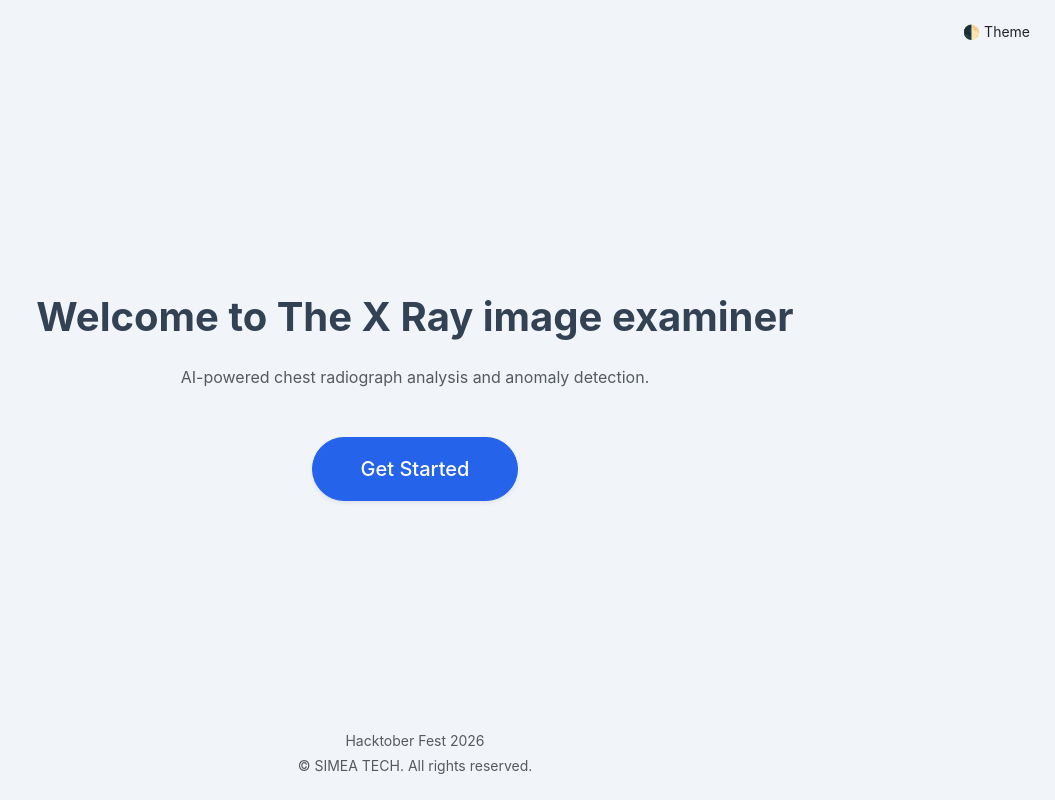
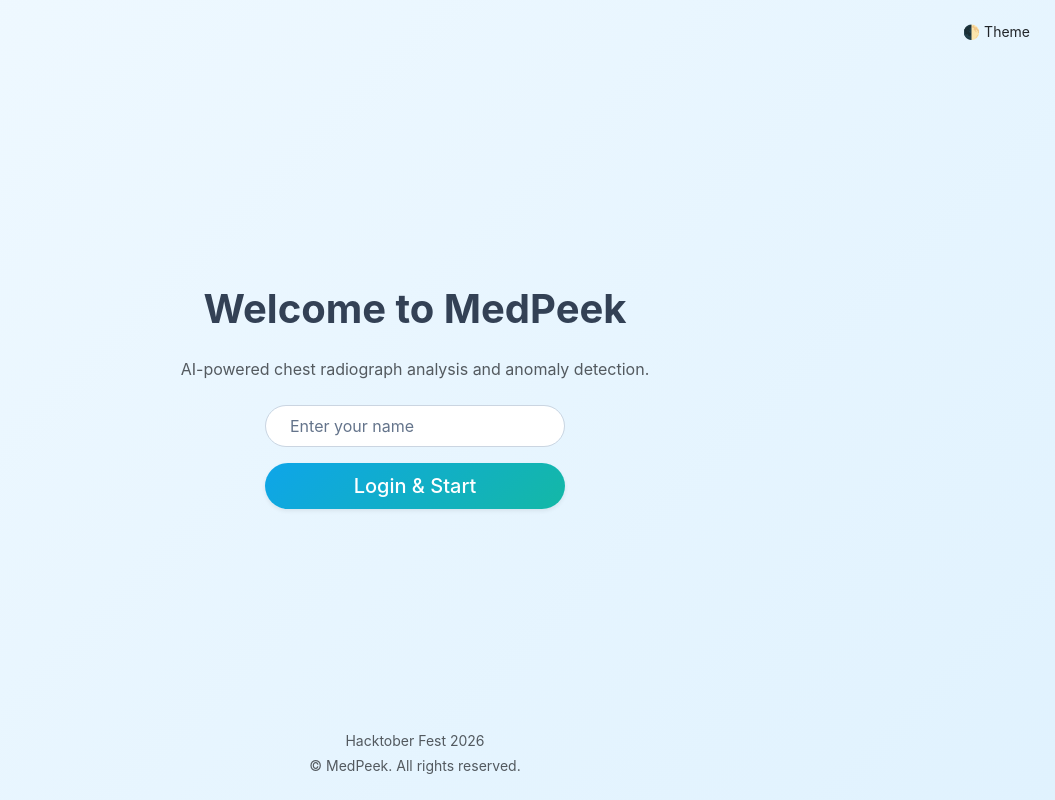
Before and after one commit to Carl-Simea/MedPeek, a Flask app: page / in a window 1280 px wide. Shown: the whole page, without its empty margins (225-1280 px from the left). Run offline with Flask 3, Linux system fonts and the light colour scheme.

Commit message:
Apply Oceanic Teal gradient UI and preload Ollama model

```diff
--- a/X_ray_Examiner/app.py
+++ b/X_ray_Examiner/app.py
@@ -1,19 +1,38 @@
 import os
+import requests
 from flask import Flask, render_template, request, session, redirect, url_for
 from services.analyzer import analyze_xray
 
 app = Flask(__name__)
-# A static key prevents chat history from wiping every time the Flask server restarts during development
 app.secret_key = "replace_this_with_a_secure_random_string_in_production"
 
-@app.route("/")
+@app.route("/", methods=["GET", "POST"])
 def home():
+    if request.method == "POST":
+        session["username"] = request.form.get("username", "Guest").strip()
+
+        try:
+            requests.post(
+                "http://localhost:11434/api/generate",
+                json={"model": "llava", "keep_alive": "1h"},
+                timeout=3
+            )
+        except requests.exceptions.RequestException:
+            pass
+
+        return redirect(url_for("results"))
+
     return render_template("home.html")
 
 @app.route("/results", methods=["GET", "POST"])
 def results():
-    if "chat_history" not in session:
-        session["chat_history"] = []
+    username = session.get("username", "Guest")
+
+    if "chat_history" not in session or not session["chat_history"]:
+        session["chat_history"] = [{
+            "sender": "bot",
+            "text": f"Hello {username}. Welcome to MedPeek. You can select a sample case below or upload a scan with your symptoms to receive a structured analysis."
+        }]
 
     if "image_count" not in session:
         session["image_count"] = 0
@@ -21,13 +40,10 @@ def results():
     error_message = None
 
     if request.method == "POST":
-        # Capture the text message from the chat input
         user_text = request.form.get("user_message", "").strip()
-
         uploaded_files = request.files.getlist("xray_image")
         valid_files = [f for f in uploaded_files if f and f.filename != '']
 
-        # If the user typed something, save it to the chat history immediately
         if user_text:
             session["chat_history"].append({
                 "sender": "user",
@@ -35,42 +51,64 @@ def results():
             })
             session.modified = True
 
-        # Enforce the 5-at-a-time limit
         if len(valid_files) > 5:
             error_message = "You can only upload up to 5 images at a time."
 
-        # Enforce the 20-total-per-chat limit
         elif session["image_count"] + len(valid_files) > 20:
             remaining = 20 - session["image_count"]
             error_message = f"Chat limit reached. You only have {remaining} upload(s) remaining."
 
-        # Handle file uploads
         elif valid_files:
             for file in valid_files:
-                # Add user message to UI indicating upload
                 session["chat_history"].append({
                     "sender": "user",
                     "text": f"[Image Uploaded: {file.filename}]"
                 })
 
-                # Call the local Ollama model
                 gemma_response = analyze_xray(file)
 
-                # Add the AI's actual analysis to the chat
+                structured_html = f"""
+                <div class="breakdown-wrapper">
+                    <div class="breakdown-card">
+                        <div class="breakdown-title">What the image shows</div>
+                        <div class="breakdown-content">{gemma_response}</div>
+                    </div>
+                    <div class="breakdown-card">
+                        <div class="breakdown-title d-flex justify-content-between align-items-center">
+                            Findings
+                            <span class="badge-confidence">Moderate Confidence</span>
+                        </div>
+                        <div class="breakdown-content">
+                            Review indicates potential structural anomalies. Correlate with clinical symptoms.
+                        </div>
+                    </div>
+                    <div class="breakdown-card">
+                        <div class="breakdown-title">Next Steps & Referrals</div>
+                        <div class="breakdown-content">
+                            <ul>
+                                <li>Schedule an appointment with an Orthopedic specialist.</li>
+                                <li>Do not put weight on the affected area until reviewed.</li>
+                                <li>Keep the area immobilized.</li>
+                            </ul>
+                        </div>
+                    </div>
+                </div>
+                """
+
                 session["chat_history"].append({
                     "sender": "bot",
-                    "text": gemma_response
+                    "text": structured_html
                 })
 
                 session["image_count"] += 1
 
             session.modified = True
 
-        # Handle pure text messages (no image attached)
         elif user_text:
             session["chat_history"].append({
                 "sender": "bot",
-                "text": "I received your message. Please attach an X-ray image if you need visual analysis."
+                # Updated fallback response to dynamically use the username
+                "text": f"I received your message, {username}. Please attach an X-ray image if you need visual analysis."
             })
             session.modified = True
 
--- a/X_ray_Examiner/static/script.js
+++ b/X_ray_Examiner/static/script.js
@@ -1,57 +1,49 @@
 document.addEventListener("DOMContentLoaded", () => {
-    // 1. Theme Toggle
+    // 1. Theme Toggle Logic
+    const themeToggleBtn = document.getElementById('theme-toggle');
     const htmlElement = document.documentElement;
-    const themeToggleBtn = document.getElementById('theme-toggle');
 
     if (themeToggleBtn) {
         themeToggleBtn.addEventListener('click', () => {
             const currentTheme = htmlElement.getAttribute('data-bs-theme');
             const newTheme = currentTheme === 'light' ? 'dark' : 'light';
-
             htmlElement.setAttribute('data-bs-theme', newTheme);
             localStorage.setItem('theme', newTheme);
         });
     }
 
-    // 2. Chat Auto-Scroll
+    // 2. Chat Scroll to Bottom
     const chatWindow = document.getElementById('chat-window');
     if (chatWindow) {
         chatWindow.scrollTop = chatWindow.scrollHeight;
     }
 
-    // 3. File Selection Indicator
+    // 3. File Input UI Update
     const fileInput = document.getElementById('xray_upload');
     const fileText = document.getElementById('file-selection-text');
+
     if (fileInput && fileText) {
         fileInput.addEventListener('change', function() {
             if (this.files && this.files.length > 0) {
-                fileText.textContent = `📎 ${this.files.length} image(s) ready to send`;
+                // Map the file names and join them with a comma
+                let fileNames = Array.from(this.files).map(f => f.name).join(', ');
+                fileText.textContent = `Selected: ${fileNames}`;
                 fileText.classList.remove('d-none');
             } else {
-                fileText.textContent = '';
                 fileText.classList.add('d-none');
             }
         });
     }
+});
 
-    // 4. Submit Form on Enter (Textarea)
-    const chatInput = document.querySelector('.chat-input');
-    const chatForm = chatInput ? chatInput.closest('form') : null;
-
-    if (chatInput && chatForm) {
-        chatInput.addEventListener('keydown', function(e) {
-            // Submit if Enter is pressed without Shift
-            if (e.key === 'Enter' && !e.shiftKey) {
-                e.preventDefault(); // Prevent new line
-
-                const hasText = chatInput.value.trim() !== '';
-                const hasFile = fileInput && fileInput.files.length > 0;
-
-                // Only submit if there is actually text or a file
-                if (hasText || hasFile) {
-                    chatForm.submit();
-                }
-            }
-        });
+// 4. Sample Prompts Injector (Global scope for inline onclick buttons)
+window.setPrompt = function(text) {
+    const input = document.querySelector('.chat-input');
+    if (input) {
+        input.value = text;
+        input.focus();
+        // Trigger the auto-resize behavior
+        input.style.height = 'auto';
+        input.style.height = input.scrollHeight + 'px';
     }
-});
+};
--- a/X_ray_Examiner/static/style.css
+++ b/X_ray_Examiner/static/style.css
@@ -1,36 +1,38 @@
-/* Light Mode (Default) Variables */
+/* Light Mode (Oceanic Teal) */
 :root, [data-bs-theme="light"] {
-    --bg-color: #f1f5f9;
+    --bg-gradient: linear-gradient(135deg, #f0f9ff 0%, #e0f2fe 100%);
     --card-bg: #ffffff;
-    --primary-dark: #0f172a;
-    --primary-accent: #2563eb;
-    --primary-hover: #1d4ed8;
+    --primary-dark: #082f49;
+    --primary-gradient: linear-gradient(135deg, #0ea5e9 0%, #14b8a6 100%);
     --text-main: #334155;
-    --chat-user-bg: #eff6ff;
+    --chat-user-bg: #f0fdfa;
     --chat-bot-bg: #f8fafc;
-    --border-color: #e2e8f0;
+    --border-color: #cbd5e1;
     --input-bg: #ffffff;
+    --text-muted: #64748b;
 }
 
-/* Dark Mode Variables */
+/* Dark Mode */
 [data-bs-theme="dark"] {
-    --bg-color: #0f172a;
+    --bg-gradient: linear-gradient(135deg, #0f172a 0%, #111827 100%);
     --card-bg: #1e293b;
     --primary-dark: #020617;
-    --primary-accent: #3b82f6;
-    --primary-hover: #60a5fa;
-    --text-main: #e2e8f0;
-    --chat-user-bg: #1e3a8a;
+    --primary-gradient: linear-gradient(135deg, #38bdf8 0%, #2dd4bf 100%);
+    --text-main: #f8fafc;
+    --chat-user-bg: #134e4a;
     --chat-bot-bg: #334155;
     --border-color: #475569;
     --input-bg: #0f172a;
+    --text-muted: #94a3b8;
 }
 
 body {
-    background-color: var(--bg-color);
+    background: var(--bg-gradient);
+    background-attachment: fixed;
+    min-height: 100vh;
     color: var(--text-main);
     font-family: -apple-system, BlinkMacSystemFont, "Segoe UI", Roboto, sans-serif;
-    transition: background-color 0.3s ease, color 0.3s ease;
+    transition: color 0.3s ease;
 }
 
 .card {
@@ -72,20 +74,21 @@ body {
     color: var(--text-main) !important;
 }
 .form-control::placeholder {
-    color: #94a3b8;
+    color: var(--text-muted);
 }
 .form-control:focus {
-    border-color: var(--primary-accent) !important;
-    box-shadow: 0 0 0 0.25rem rgba(37, 99, 235, 0.15);
+    border-color: #0ea5e9 !important;
+    box-shadow: 0 0 0 0.25rem rgba(14, 165, 233, 0.25);
 }
 
 .btn-primary {
-    background-color: var(--primary-accent) !important;
-    border-color: var(--primary-accent) !important;
+    background: var(--primary-gradient) !important;
+    border: none !important;
+    color: white !important;
     font-weight: 500;
 }
 .btn-primary:hover {
-    background-color: var(--primary-hover) !important;
+    opacity: 0.9;
 }
 .btn-light {
     background-color: var(--card-bg);
--- a/X_ray_Examiner/templates/home.html
+++ b/X_ray_Examiner/templates/home.html
@@ -3,7 +3,7 @@
     <head>
         <meta charset="UTF-8">
         <meta name="viewport" content="width=device-width, initial-scale=1.0">
-        <title>X Ray Examiner</title>
+        <title>MedPeek</title>
 
         <script>
             const savedTheme = localStorage.getItem('theme') || 'light';
@@ -14,20 +14,23 @@
         <link rel="stylesheet" href="{{ url_for('static', filename='style.css') }}">
     </head>
     <body class="d-flex flex-column vh-100">
-        <!-- Added theme toggle to the home page -->
         <header class="d-flex justify-content-end p-3 w-100">
             <button id="theme-toggle" class="btn btn-sm btn-ghost" type="button">🌓 Theme</button>
         </header>
 
         <main class="container text-center d-flex flex-column align-items-center justify-content-center flex-grow-1" style="opacity: 1; transform: none;">
-            <h1 class="mb-4 fw-bold">Welcome to The X Ray image examiner</h1>
-            <p class="text-muted mb-5">AI-powered chest radiograph analysis and anomaly detection.</p>
-            <a href="/results" class="btn btn-primary btn-lg px-5 py-3 shadow-sm rounded-pill">Get Started</a>
+            <h1 class="mb-4 fw-bold">Welcome to MedPeek</h1>
+            <p class="text-muted mb-4">AI-powered chest radiograph analysis and anomaly detection.</p>
+
+            <form action="/" method="POST" class="d-flex flex-column gap-3 w-100" style="max-width: 300px;">
+                <input type="text" name="username" class="form-control rounded-pill px-4 py-2" placeholder="Enter your name" required autocomplete="off">
+                <button type="submit" class="btn btn-primary btn-lg px-5 py-2 shadow-sm rounded-pill">Login & Start</button>
+            </form>
         </main>
 
         <footer class="text-center pb-4 text-muted small">
             <p class="mb-1">Hacktober Fest 2026</p>
-            &copy; SIMEA TECH. All rights reserved.
+            &copy; MedPeek. All rights reserved.
         </footer>
 
         <script src="https://cdn.jsdelivr.net/npm/bootstrap@5.3.2/dist/js/bootstrap.bundle.min.js"></script>
```
Also changed, not shown: other parts of X_ray_Examiner/static/style.css (+45 -2 lines), X_ray_Examiner/templates/results.html (+10 -7 lines).
